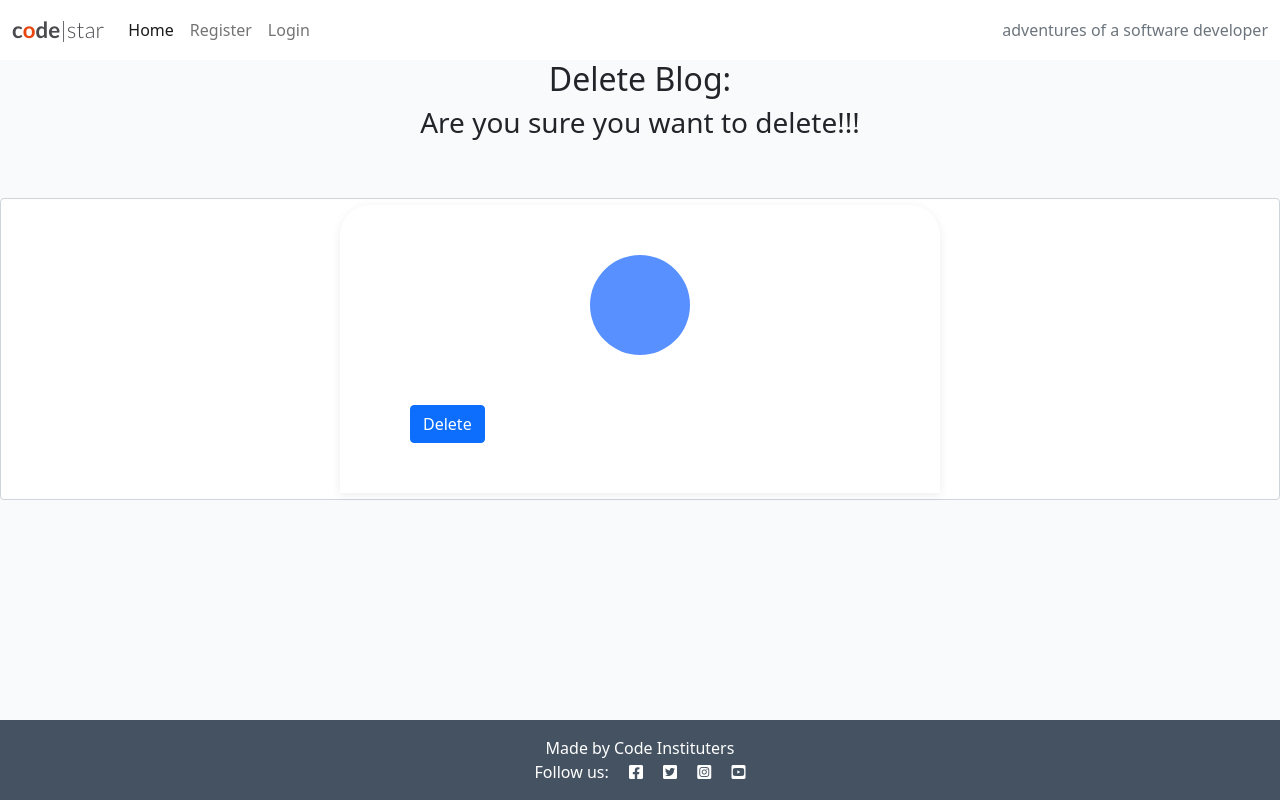
After one commit to NOREEN-WB/Treasure_Island, a Django app: template templates/delete_post.html in a window 1280 px wide. The commit adds this page. Run offline with Django 3.2, Linux system fonts and the light colour scheme; the template is opened without the code that fills it, so the values that code supplies are empty.

Commit message:
edit, delete

```diff
--- a/blogisland/urls.py
+++ b/blogisland/urls.py
@@ -9,4 +9,5 @@ urlpatterns = [
     path('<slug:slug>/', views.PostDetail.as_view(), name="post_detail"),
     path('like/<slug:slug>/', views.PostLike.as_view(), name='post_like'),
     path('post/edit/<int:pk>', views.UpdatePost.as_view(), name='update_post'),
+    path('post/delete/<int:pk>', views.DeltePost.as_view(), name='delete_post'),
 ]
--- /dev/null
+++ b/templates/delete_post.html
@@ -0,0 +1,16 @@
+{% extends 'base.html' %}
+{% block title %}Delete Blog {% endblock %}
+{% block content %}
+
+<h2 class="text-center">Delete Blog:</h2 >
+<h3 class="text-center">Are you sure you want to delete!!!</h3>
+<div class="registration-form">
+    <div class="form-control">
+        <form method="POST">
+            <div class="form-icon"><span><i class="icon icon-user"></i></span></div>
+            {% csrf_token %}
+              <button class="btn btn-primary">Delete</button>
+    </div>
+</div>
+
+{% endblock %}
--- a/templates/index.html
+++ b/templates/index.html
@@ -38,6 +38,9 @@
                             <button type="button" class="btn btn-light">
                                 <a href="{% url 'update_post' post.pk %}">Edit</a>
                             </button>
+                            <button type="button" class="btn btn-light">
+                                <a href="{% url 'delete_post' post.pk %}">Delete</a>
+                            </button>
                         </div>
                     </div>
                 </div>
```
Also changed, not shown: blogisland/views.py (+8 -0 lines).
